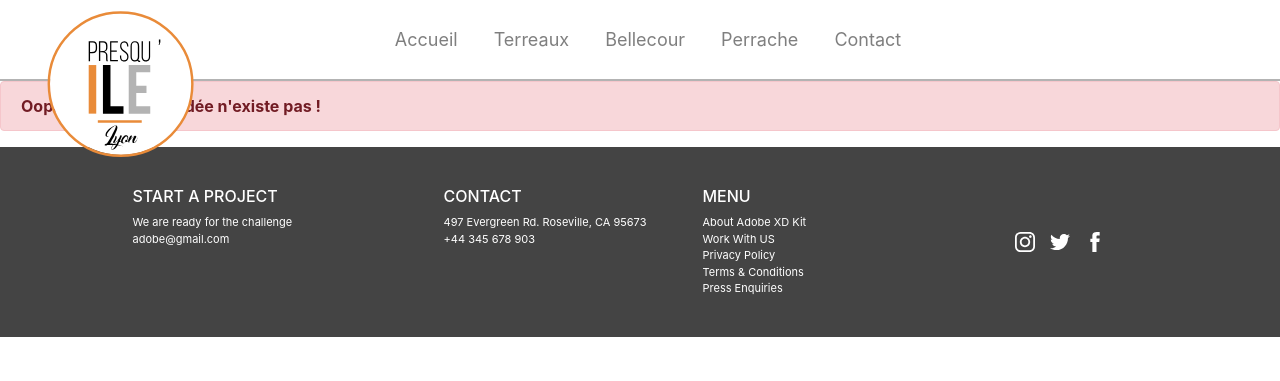
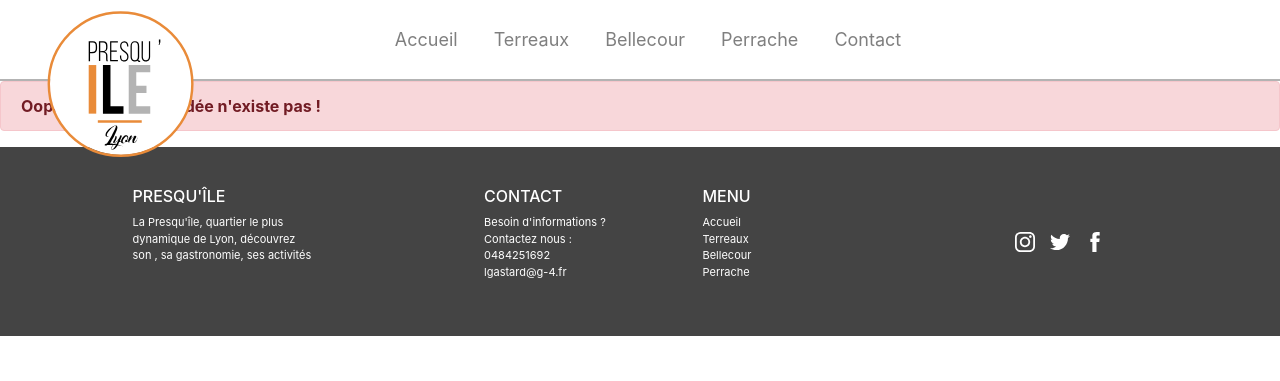
Before and after one commit to GermainJonathan/projet_city, a PHP site: page /index.php?page=v_footer in a window 1280 px wide. Shown: the top 381 px of the page. Run offline with PHP 8.4, Linux system fonts and the light colour scheme; some libraries are stand-ins or nearby versions.

Commit message:
footer - surbrillance et modification du texte

```diff
--- a/Site/views/v_footer.php
+++ b/Site/views/v_footer.php
@@ -7,16 +7,19 @@
                 <div class="container" >
                     <div class = "row d-flex justify-content-center">
                         <div class = "col-lg-3 col-md-4 col-sm-4 no-small">
-                            <h6>START A PROJECT </h6>
-                            <div class="footerText">We are ready for the challenge<br/>adobe@gmail.com</div>
+                            <h6>PRESQU'ÎLE </h6>
+                            <div class="footerText">La Presqu'île, quartier le plus <br/>dynamique de Lyon, découvrez <br/> son     , sa gastronomie, ses activités</Div>
+
                         </div>
                         <div class = "col-lg-3 col-md-4 col-sm-4 d-flex justify-content-center">
 
-                                <div class="footerText center"><h6> CONTACT </h6> <p>497 Evergreen Rd. Roseville, CA 95673<br/> +44 345 678 903</p></div>
+                                <div class="footerText center"><h6> CONTACT </h6> <p>Besoin d'informations ? <br/> Contactez nous :<br/> <a href="tel:0484251692">0484251692</a><br/><a href="mailto:lgastard@g-4.fr">lgastard@g-4.fr
+</a></p></div>
                         </div>
                         <div class = "col-lg-3 col-md-4 col-sm-4 no-small">
                                 <h6>MENU </h6>
-                                <div class="footerText">About Adobe XD Kit<br/>Work With US<br/>Privacy Policy<br/>Terms & Conditions <br/>Press Enquiries</div>
+                                <div class="footerText"><a href="#">Accueil</a><br/><a href="#">Terreaux</a><br/><a href="#">Bellecour</a><br/><a href="#">Perrache</a>
+                                </div>
                         </div>
                         <div class = "col-lg-2 col-md-3 col-sm-12 d-flex justify-content-center align-items-center">
                                 <div class="icon" id="iconInsta"></div><div class="icon" id="iconTwitter"></div><div class="icon" id="iconFb"></div>
```
